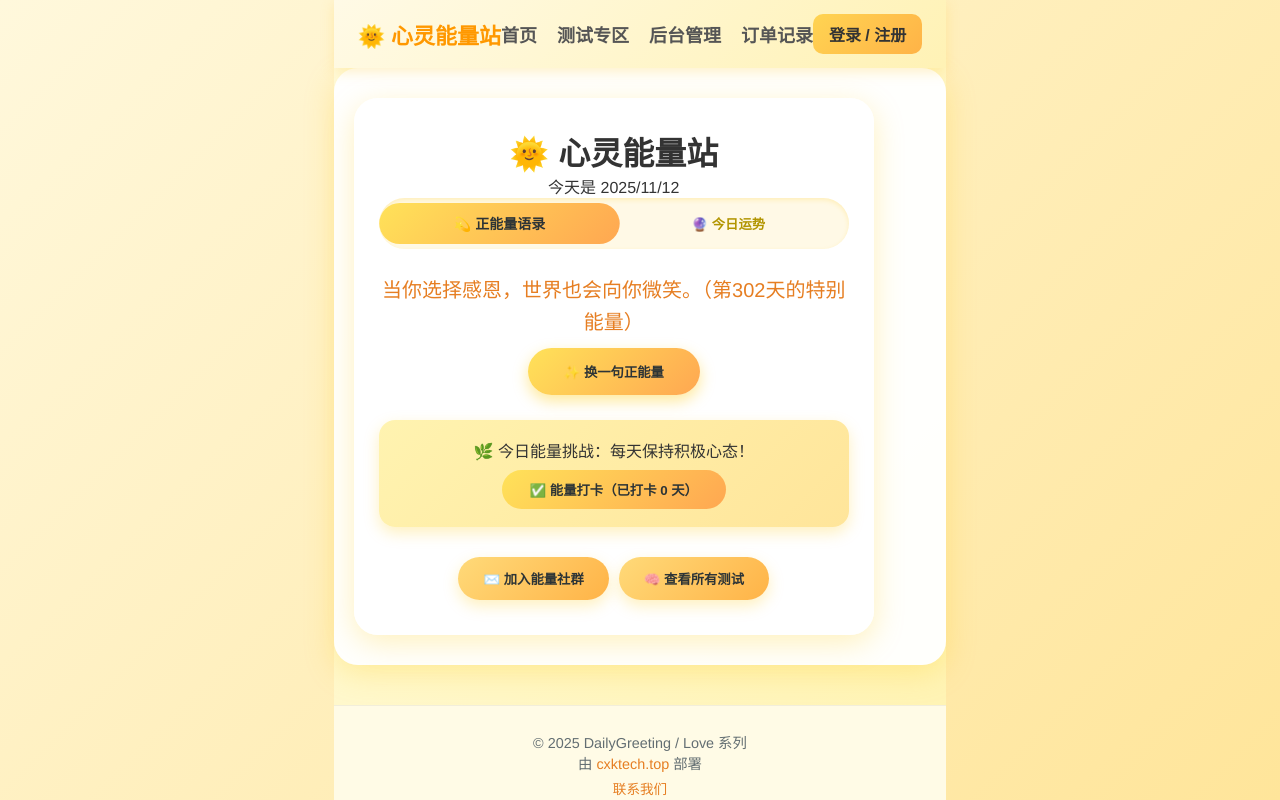
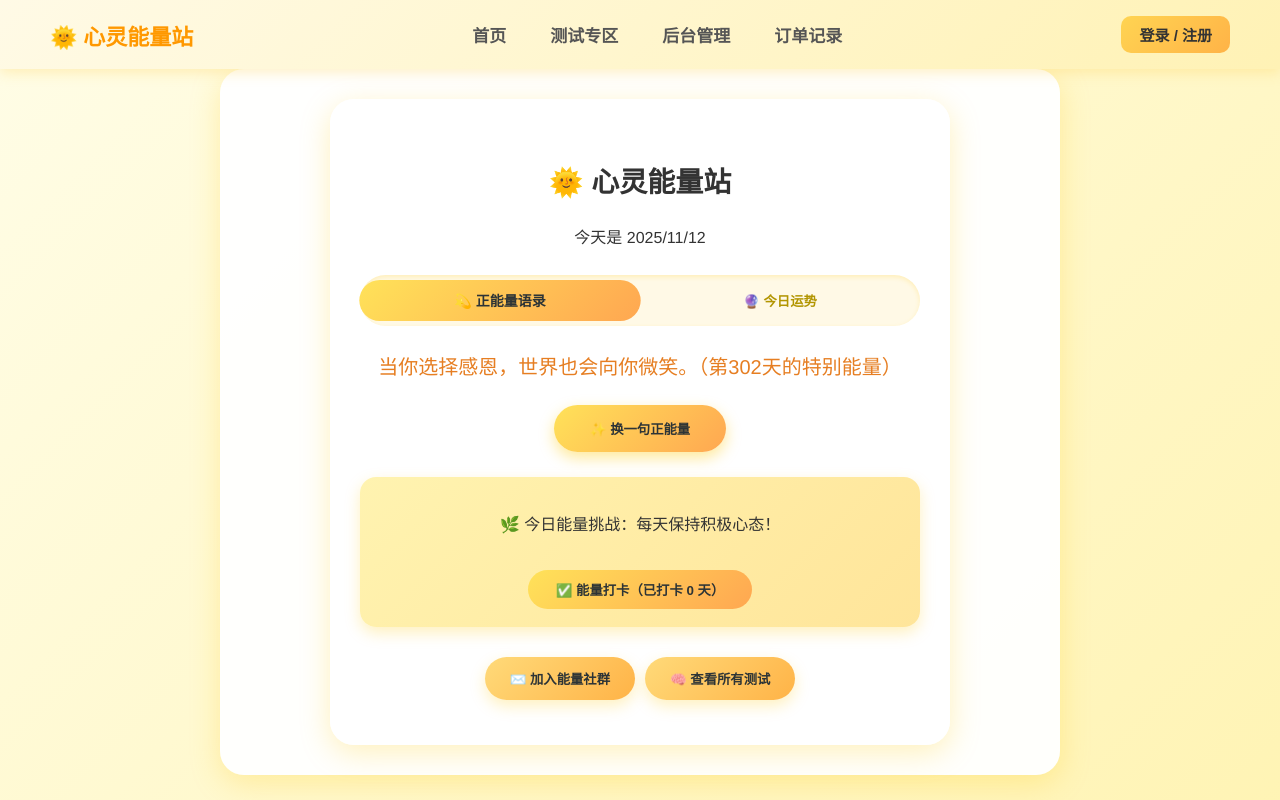
Before and after one commit to Yiyuan-X/positive-energy-app, a React (Create React App) app: page / in a window 1280 px wide. Shown: the top 800 px of the page. Built offline with nearby package versions, Linux system fonts and the light colour scheme; no server answers.

Commit message:
改背景7

```diff
--- a/src/App.css
+++ b/src/App.css
@@ -28,16 +28,42 @@ body {
 🍯 主容器卡片
 ================================ */
 
+/* ===============================
+🌞 心灵能量站布局优化
+================================ */
 .container {
   width: 100%;
-  max-width: 520px;
+  max-width: 560px; /* ✅ 稍微更宽一点 */
+  margin: 0 auto;
+  padding: 40px 30px; /* ✅ 上下留白更多 */
   background: rgba(255, 255, 255, 0.95);
   border-radius: 24px;
-  padding: 30px 25px;
   box-shadow: 0 8px 30px rgba(255, 200, 0, 0.25);
-  position: relative;
-  overflow: hidden;
-  text-align: center; /* ✅ 内容居中 */
+  text-align: center;
+  line-height: 1.8; /* ✅ 提高整体行距 */
+}
+
+/* ===============================
+📅 标题区优化
+================================ */
+.container h1 {
+  margin-bottom: 12px; /* ✅ “心灵能量站”与下一行分隔 */
+  font-size: 28px;
+}
+
+.container p {
+  margin-bottom: 22px; /* ✅ “今天是”行下方增加留白 */
+}
+
+/* ===============================
+🌈 标签切换留白调整
+================================ */
+.tabs {
+  margin-top: 16px;
+  margin-bottom: 26px; /* ✅ 与下方语录内容分隔开 */
+  display: flex;
+  justify-content: space-around;
+  gap: 12px;
 }
 
 
--- a/src/components/SiteHeader.css
+++ b/src/components/SiteHeader.css
@@ -1,6 +1,10 @@
-/* 🌞 顶部导航栏 */
+/* ===============================
+🌞 顶部导航栏（最终优化版）
+保留你原有配色与样式，只优化间距与结构层次
+================================ */
 .site-header {
-  position: relative;
+  position: sticky;
+  top: 0;
   width: 100%;
   background: linear-gradient(135deg, #fffae6, #fff2b5);
   box-shadow: 0 4px 12px rgba(255, 210, 80, 0.3);
@@ -12,9 +16,10 @@
   display: flex;
   align-items: center;
   justify-content: space-between;
-  padding: 14px 24px;
-  max-width: 1100px;
+  padding: 16px 48px; /* ✅ 左右更宽，菜单不再贴 */
+  max-width: 1200px;
   margin: 0 auto;
+  gap: 40px; /* ✅ 中间呼吸空间 */
 }
 
 /* 🌞 Logo */
@@ -24,7 +29,9 @@
   color: #ff9800;
   cursor: pointer;
   transition: 0.2s;
+  white-space: nowrap;
 }
+
 .logo:hover {
   transform: scale(1.05);
 }
@@ -32,7 +39,9 @@
 /* 🧭 桌面菜单 */
 .nav-links {
   display: flex;
-  gap: 20px;
+  gap: 40px; /* ✅ 菜单间距增大 */
+  flex: 1;
+  justify-content: center; /* ✅ 居中更协调 */
 }
 
 .nav-links button {
@@ -40,20 +49,21 @@
   border: none;
   font-size: 18px;
   font-weight: 600;
-  color: #555;
+  color: #444;
   cursor: pointer;
   transition: 0.3s;
 }
+
 .nav-links button:hover {
   color: #ff9800;
-  transform: scale(1.1);
+  transform: scale(1.08);
 }
 
 /* 👤 登录注册 */
 .auth-section {
   display: flex;
   align-items: center;
-  gap: 10px;
+  gap: 20px; /* ✅ 登录和菜单间留白 */
 }
 
 .login-btn,
@@ -61,19 +71,20 @@
   background: linear-gradient(135deg, #ffd452, #ffb347);
   border: none;
   border-radius: 10px;
-  padding: 8px 16px;
+  padding: 8px 18px;
   font-size: 16px;
   font-weight: 600;
   cursor: pointer;
   color: #333;
   transition: 0.3s;
 }
+
 .login-btn:hover,
 .logout-btn:hover {
   transform: scale(1.05);
 }
 
-/* 📱 移动端菜单切换 */
+/* 📱 移动端菜单 */
 .menu-toggle {
   display: none;
   font-size: 28px;
@@ -83,73 +94,21 @@
   color: #555;
 }
 
-/* 登录注册弹窗 */
-.auth-modal {
-  position: fixed;
-  top: 0;
-  left: 0;
-  right: 0;
-  bottom: 0;
-  background: rgba(0, 0, 0, 0.5);
-  display: flex;
-  align-items: center;
-  justify-content: center;
-  z-index: 200;
-}
+/* ===============================
+📱 移动端响应式
+================================ */
+@media (max-width: 768px) {
+  .header-container {
+    flex-wrap: wrap;
+    justify-content: center;
+    padding: 12px 20px;
+    gap: 16px;
+  }
 
-.auth-box {
-  background: #fff;
-  border-radius: 16px;
-  padding: 30px;
-  width: 90%;
-  max-width: 360px;
-  text-align: center;
-  box-shadow: 0 6px 20px rgba(0, 0, 0, 0.2);
-  animation: fadeIn 0.3s ease;
-}
-
-.auth-box input {
-  width: 100%;
-  padding: 10px;
-  margin-bottom: 12px;
-  border-radius: 8px;
-  border: 1px solid #ddd;
-  font-size: 15px;
-}
-
-.auth-box .btn-primary {
-  width: 100%;
-  padding: 10px;
-  border-radius: 10px;
-  border: none;
-  background: linear-gradient(135deg, #ffb347, #ffd452);
-  font-weight: 600;
-  cursor: pointer;
-}
-
-.switch-mode {
-  color: #ff9800;
-  cursor: pointer;
-  font-weight: 600;
-}
-.switch-mode:hover {
-  text-decoration: underline;
-}
-
-.close-modal {
-  margin-top: 10px;
-  background: none;
-  border: none;
-  color: #999;
-  cursor: pointer;
-}
-
-/* 📱 移动端响应式 */
-@media (max-width: 768px) {
   .nav-links {
     display: none;
     position: absolute;
-    top: 60px;
+    top: 64px;
     right: 10px;
     flex-direction: column;
     background: #fff8dc;
@@ -157,6 +116,7 @@
     box-shadow: 0 8px 20px rgba(0, 0, 0, 0.15);
     padding: 16px;
     gap: 12px;
+    z-index: 200;
   }
 
   .nav-links.open {
@@ -166,14 +126,11 @@
   .menu-toggle {
     display: block;
   }
-
-  .nav-links button {
-    font-size: 18px;
-    font-weight: 500;
-  }
 }
 
-/* 动画 */
+/* ===============================
+🌈 动画
+================================ */
 @keyframes fadeIn {
   from {
     opacity: 0;
--- a/src/index.css
+++ b/src/index.css
@@ -1,57 +1,229 @@
-* {
-  margin: 0;
-  padding: 0;
-  box-sizing: border-box;
+/* ===============================
+🌞 顶部导航栏 - 优化留白与视觉层次
+================================ */
+.site-header {
+  position: sticky;
+  top: 0;
+  width: 100%;
+  background: linear-gradient(135deg, #fffae6, #fff2b5);
+  box-shadow: 0 4px 12px rgba(255, 210, 80, 0.3);
+  z-index: 100;
+  font-family: "Segoe UI", sans-serif;
 }
 
-
-code {
-  font-family: source-code-pro, Menlo, Monaco, Consolas, 'Courier New',
-    monospace;
+/* ===============================
+🧩 布局容器
+================================ */
+.header-container {
+  display: flex;
+  align-items: center;
+  justify-content: space-between;
+  max-width: 1180px;
+  margin: 0 auto;
+  padding: 16px 48px; /* ✅ 左右留白更宽一点 */
+  gap: 32px; /* ✅ 中间更舒展 */
 }
 
-/* 自定义滚动条 */
-::-webkit-scrollbar {
-  width: 8px;
+/* ===============================
+🌞 Logo
+================================ */
+.logo {
+  font-size: 22px;
+  font-weight: 700;
+  color: #ff9800;
+  cursor: pointer;
+  transition: 0.25s;
+  white-space: nowrap;
 }
 
-::-webkit-scrollbar-track {
-  background: rgba(255, 255, 255, 0.1);
-  border-radius: 10px;
+.logo:hover {
+  transform: scale(1.06);
 }
 
-::-webkit-scrollbar-thumb {
-  background: rgba(255, 255, 255, 0.3);
-  border-radius: 10px;
+/* ===============================
+🧭 菜单导航
+================================ */
+.nav-links {
+  display: flex;
+  gap: 36px; /* ✅ 菜单间距更大 */
+  flex: 1;
+  justify-content: center;
 }
 
-::-webkit-scrollbar-thumb:hover {
-  background: rgba(255, 255, 255, 0.5);
+.nav-links button {
+  background: none;
+  border: none;
+  font-size: 17px;
+  font-weight: 600;
+  color: #555;
+  cursor: pointer;
+  transition: 0.3s ease;
+  padding: 6px 4px;
 }
 
-/* 移除按钮的默认样式 */
-button {
-  outline: none;
+.nav-links button:hover {
+  color: #ff9800;
+  transform: translateY(-1px);
 }
 
-/* 确保所有元素都平滑过渡 */
-* {
-  transition: all 0.2s ease;
+/* ===============================
+👤 登录注册区
+================================ */
+.auth-section {
+  display: flex;
+  align-items: center;
+  gap: 18px; /* ✅ 登录与菜单留白 */
 }
 
-html, body {
-  margin: 0;
-  padding: 0;
-  min-height: 100vh;
+.welcome {
+  color: #555;
+  font-weight: 600;
 }
 
+.login-btn,
+.logout-btn {
+  background: linear-gradient(135deg, #ffd452, #ffb347);
+  border: none;
+  border-radius: 10px;
+  padding: 8px 18px;
+  font-size: 15px;
+  font-weight: 600;
+  cursor: pointer;
+  color: #333;
+  transition: 0.3s;
+}
 
-/* 保证内容垂直居中 */
-#root {
+.login-btn:hover,
+.logout-btn:hover {
+  transform: scale(1.05);
+}
+
+/* ===============================
+📱 移动端菜单按钮
+================================ */
+.menu-toggle {
+  display: none;
+  font-size: 28px;
+  background: none;
+  border: none;
+  cursor: pointer;
+  color: #555;
+  transition: 0.3s;
+}
+
+.menu-toggle:hover {
+  transform: scale(1.1);
+}
+
+/* ===============================
+🔐 登录注册弹窗
+================================ */
+.auth-modal {
+  position: fixed;
+  inset: 0;
+  background: rgba(0, 0, 0, 0.5);
   display: flex;
-  flex-direction: column;
   align-items: center;
-  justify-content: flex-start;
+  justify-content: center;
+  z-index: 200;
+  animation: fadeIn 0.3s ease;
+}
+
+.auth-box {
+  background: #fff;
+  border-radius: 16px;
+  padding: 30px;
+  width: 90%;
+  max-width: 360px;
   text-align: center;
+  box-shadow: 0 6px 20px rgba(0, 0, 0, 0.2);
+}
+
+.auth-box h3 {
+  margin-bottom: 16px;
+  color: #ff9800;
+}
+
+.auth-box input {
   width: 100%;
+  padding: 10px;
+  margin-bottom: 12px;
+  border-radius: 8px;
+  border: 1px solid #ddd;
+  font-size: 15px;
 }
+
+.auth-box .btn-primary {
+  width: 100%;
+  padding: 10px;
+  border-radius: 10px;
+  border: none;
+  background: linear-gradient(135deg, #ffb347, #ffd452);
+  font-weight: 600;
+  cursor: pointer;
+}
+
+.switch-mode {
+  color: #ff9800;
+  cursor: pointer;
+  font-weight: 600;
+}
+
+.switch-mode:hover {
+  text-decoration: underline;
+}
+
+.close-modal {
+  margin-top: 10px;
+  background: none;
+  border: none;
+  color: #999;
+  cursor: pointer;
+}
+
+/* ===============================
+📱 移动端响应式
+================================ */
+@media (max-width: 768px) {
+  .header-container {
+    flex-wrap: wrap;
+    justify-content: center;
+    padding: 14px 20px;
+    gap: 16px;
+  }
+
+  .nav-links {
+    display: none;
+    position: absolute;
+    top: 64px;
+    right: 10px;
+    flex-direction: column;
+    background: #fff8dc;
+    border-radius: 12px;
+    box-shadow: 0 8px 20px rgba(0, 0, 0, 0.15);
+    padding: 16px;
+    gap: 14px;
+  }
+
+  .nav-links.open {
+    display: flex;
+  }
+
+  .menu-toggle {
+    display: block;
+  }
+}
+
+/* ===============================
+🌈 动画
+================================ */
+@keyframes fadeIn {
+  from {
+    opacity: 0;
+    transform: translateY(-10px);
+  }
+  to {
+    opacity: 1;
+    transform: translateY(0);
+  }
+}
--- a/src/index.js
+++ b/src/index.js
@@ -1,51 +1,10 @@
-// ✅ 样式必须最先导入，防止渲染前紫屏
-import "./index.css";
-import "./App.css";
-
 import React from "react";
 import ReactDOM from "react-dom/client";
 import App from "./App";
+import "./index.css";
 
-// 🚀 根日志
-console.log("🚀 React 根文件加载成功");
+const root = ReactDOM.createRoot(document.getElementById("root"));
+root.render(<App />);
 
-// ✅ 捕获所有同步错误
-window.addEventListener("error", (e) => {
-  console.error("❌ 全局捕获错误:", e.message, e.filename, e.lineno, e.colno);
-});
-
-// ✅ 捕获 Promise 异常
-window.addEventListener("unhandledrejection", (e) => {
-  console.error("❌ Promise 未处理:", e.reason);
-});
-
-// ✅ React 渲染层面全局兜底
-function ErrorBoundaryWrapper() {
-  return (
-    <React.StrictMode>
-      <App />
-    </React.StrictMode>
-  );
-}
-
-// ✅ 最强兜底：任何 React 内部错误都打印
-const rootEl = document.getElementById("root");
-try {
-  const root = ReactDOM.createRoot(rootEl);
-  root.render(<ErrorBoundaryWrapper />);
-  console.log("✅ ReactDOM 渲染启动成功");
-} catch (err) {
-  console.error("💥 React 渲染阶段错误:", err);
-}
-
-// ✅ 高级兜底：监控 console.error 输出（包括 React 内部报错）
-const origConsoleError = console.error;
-console.error = function (...args) {
-  origConsoleError.apply(console, args);
-  try {
-    const message = args.join(" ");
-    if (message.includes("Error") || message.includes("Uncaught")) {
-      alert("🚨 React 捕获错误:\n" + message);
-    }
-  } catch {}
-};
+console.log("🚀 index.js loaded");
+alert("✅ React 已加载");
```
